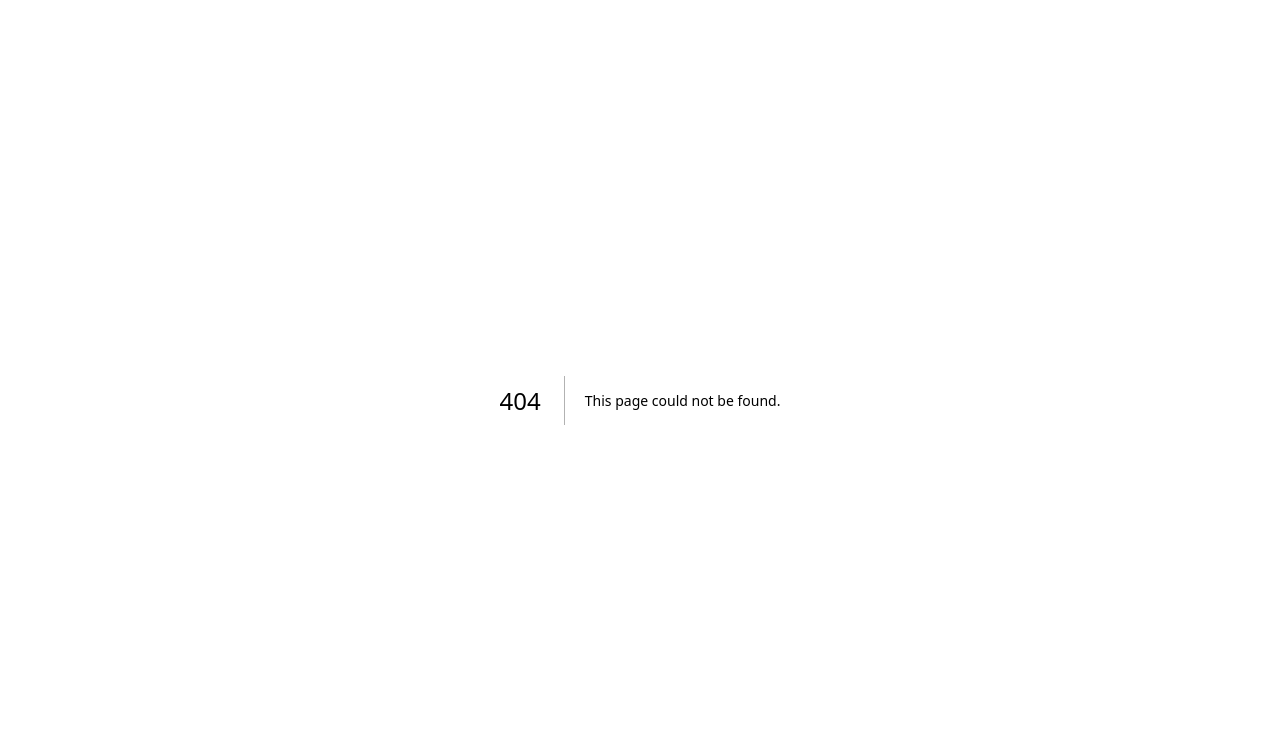
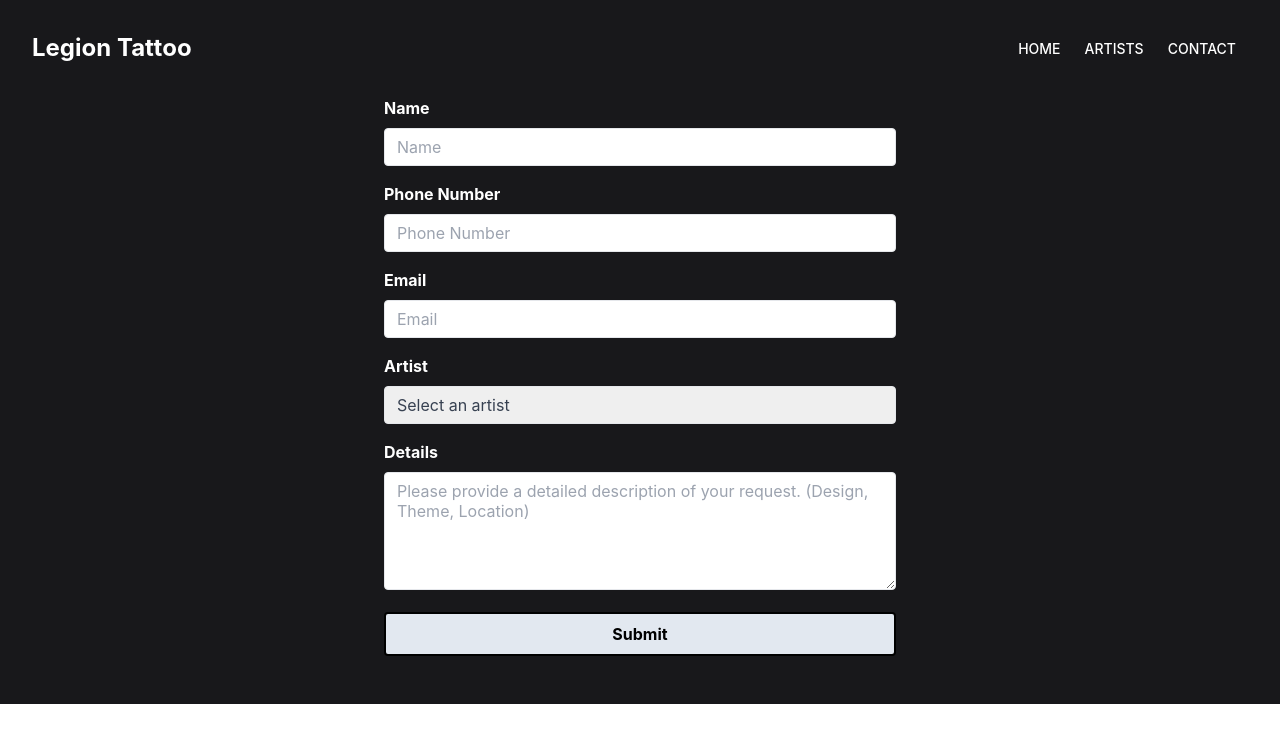
Before and after one commit to Jaron15/TattoShop, a Next.js app: page /contact in a window 1280 px wide. Before the commit this address had no page. Shown: the top 742 px of the page. Built offline with nearby package versions, Linux system fonts and the light colour scheme.

Commit message:
contact page setup

```diff
--- a/components/Header.js
+++ b/components/Header.js
@@ -63,7 +63,7 @@ const Header = () => {
               <a
                 className="font-medium hover:text-base hover:transition-all hover:duration-500
                 transform duration-500 ease-in-out text-white  px-3 py-2 rounded-md text-sm uppercase"
-                href="#"
+                href="/contact"
               >
                 Contact
               </a>
@@ -99,7 +99,7 @@ const Header = () => {
             <li>
               <a
                 className="block font-medium text-white px-3 py-2 rounded-md text-base uppercase"
-                href="#"
+                href="/contact"
               >
                 Contact
               </a>
--- a/components/Layout.js
+++ b/components/Layout.js
@@ -4,6 +4,7 @@ const Layout = ({ children }) => {
   return (
     <>
       <Header />
+      <meta name='theme-color' content='#18181B' />
       <div>{children}</div>
     </>
   );
--- a/pages/artists/index.js
+++ b/pages/artists/index.js
@@ -5,7 +5,7 @@ import Layout from '../../components/Layout'
 function index() {
   return (
     <Layout>
-    <div className='flex bg-zinc-900 flex-col space-y-10 items-center justify-center pt-28'>
+    <div className='flex bg-zinc-900 flex-col space-y-10 items-center justify-center pt-12 pb-12'>
         <Artist name='steve' shortDescription={true} />
         <Artist name='bob'  />
         <Artist name='jim'  />
--- /dev/null
+++ b/pages/contact/index.js
@@ -0,0 +1,163 @@
+import { useState } from 'react';
+import Layout from '../../components/Layout';
+import { motion } from 'framer-motion';
+
+
+export default function Contact() {
+  const [formData, setFormData] = useState({
+    name: '',
+    phoneNumber: '',
+    email: '',
+    artist: '',
+    details: ''
+  });
+
+  const handleChange = (e) => {
+    setFormData((prevFormData) => ({
+      ...prevFormData,
+      [e.target.name]: e.target.value
+    }));
+  };
+
+  const handleSubmit = (e) => {
+    e.preventDefault();
+    // handle form submission
+  };
+  const formVariants = {
+    hidden: {
+      y: 50,
+      opacity: 0
+    },
+    visible: {
+      y: 0,
+      opacity: 1,
+      transition: {
+        delay: 0.2,
+        staggerChildren: 0.2, duration: 1,
+      }
+    }
+  };
+
+  const inputVariants = {
+    hidden: {
+      y: 20,
+      opacity: 0
+    },
+    visible: {
+      y: 0,
+      opacity: 1,
+      transition: {
+        duration: 1,
+      }
+    }
+  };
+  const buttonVariants = {
+    hidden: {
+      y: 20,
+      opacity: 0
+    },
+    visible: {
+      y: 0,
+      opacity: 1,
+      transition: {
+        duration: .7,
+      }
+    }
+  };
+
+  return (
+    <Layout>
+    <div className="container w-full px-4 bg-zinc-900 h-full pb-12">
+      <motion.form
+      onSubmit={handleSubmit}
+      className="max-w-lg mx-auto flex flex-col justify-center"
+      variants={formVariants}
+      initial="hidden"
+      animate="visible"
+>
+        <motion.div variants={inputVariants} className="mb-4">
+          <label className="block text-white font-bold mb-2" htmlFor="name">
+            Name
+          </label>
+          <input
+            className="appearance-none border rounded w-full py-2 px-3 text-white leading-tight focus:outline-none focus:shadow-outline"
+            id="name"
+            name="name"
+            type="text"
+            placeholder="Name"
+            value={formData.name}
+            onChange={handleChange}
+            required
+          />
+        </motion.div>
+        <motion.div variants={inputVariants} className="mb-4">
+          <label className="block text-white font-bold mb-2" htmlFor="phoneNumber">
+            Phone Number
+          </label>
+          <input
+            className="appearance-none border rounded w-full py-2 px-3 text-white leading-tight focus:outline-none focus:shadow-outline"
+            id="phoneNumber"
+            name="phoneNumber"
+            type="tel"
+            placeholder="Phone Number"
+            value={formData.phoneNumber}
+            onChange={handleChange}
+            required
+          />
+        </motion.div>
+        <motion.div variants={inputVariants} className="mb-4">
+          <label className="block text-white font-bold mb-2" htmlFor="email">
+            Email
+          </label>
+          <input
+            className="appearance-none border rounded w-full py-2 px-3 text-white leading-tight focus:outline-none focus:shadow-outline"
+            id="email"
+            name="email"
+            type="email"
+            placeholder="Email"
+            value={formData.email}
+            onChange={handleChange}
+            required
+          />
+        </motion.div>
+        <motion.div variants={inputVariants} className="mb-4">
+          <label className="block text-white font-bold mb-2" htmlFor="artist">
+            Artist
+          </label>
+          <select
+            className="appearance-none border rounded w-full py-2 px-3 text-gray-700 leading-tight focus:outline-none focus:shadow-outline"
+            id="artist"
+            name="artist"
+            value={formData.artist}
+            onChange={handleChange}
+            required
+          >
+            <option value="">Select an artist</option>
+            <option value="artist1">Artist 1</option>
+            <option value="artist2">Artist 2</option>
+            <option value="artist3">Artist 3</option>
+          </select>
+        </motion.div>
+        <motion.div variants={inputVariants} className="mb-4">
+          <label className="block text-white font-bold mb-2" htmlFor="details">
+            Details
+          </label>
+          <textarea
+            className="appearance-none border rounded w-full py-2 px-3 text-white leading-tight focus:outline-none focus:shadow-outline"
+            id="details"
+            name="details"
+            rows="5"
+            placeholder="Please provide a detailed description of your request. (Design, Theme, Location)"
+            value={formData.details}
+            onChange={handleChange}
+            required
+          />
+        </motion.div>
+        <motion.button variants={buttonVariants} type="submit" className="bg-slate-200 hover:bg-blue-700 text-black font-bold py-2 px-4 rounded border-2 border-black focus:outline-none focus:shadow-outline">
+Submit
+</motion.button>
+</motion.form>
+</div>
+</Layout>
+);
+}
--- a/pages/index.js
+++ b/pages/index.js
@@ -10,7 +10,6 @@ export default function Home() {
       <Head>
         <title>Create Next App</title>
         <meta name="description" content="Generated by create next app" />
-        <meta name='theme-color' content='#18181B' />
         <link rel="icon" href="/favicon.ico" />
       </Head>
 
```
